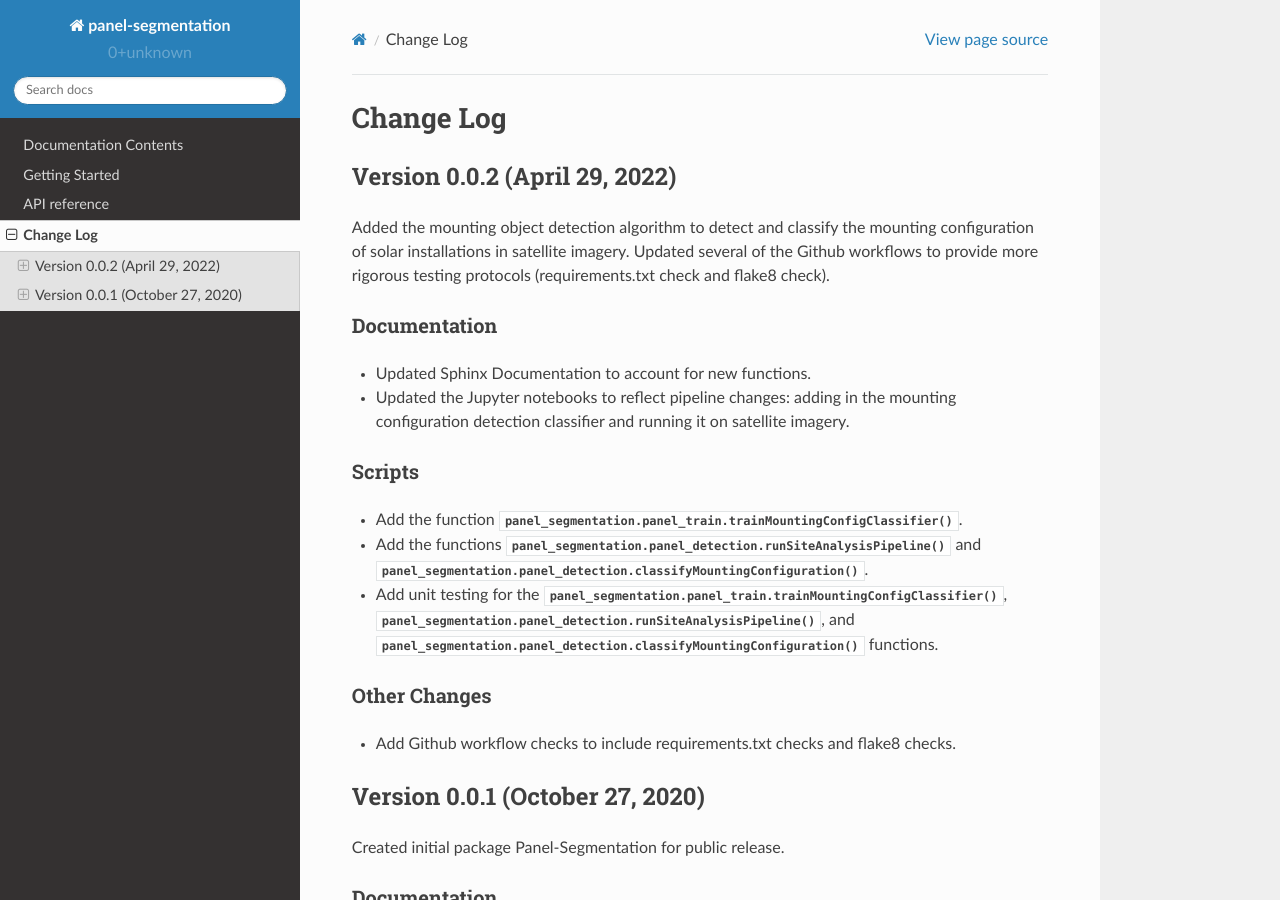
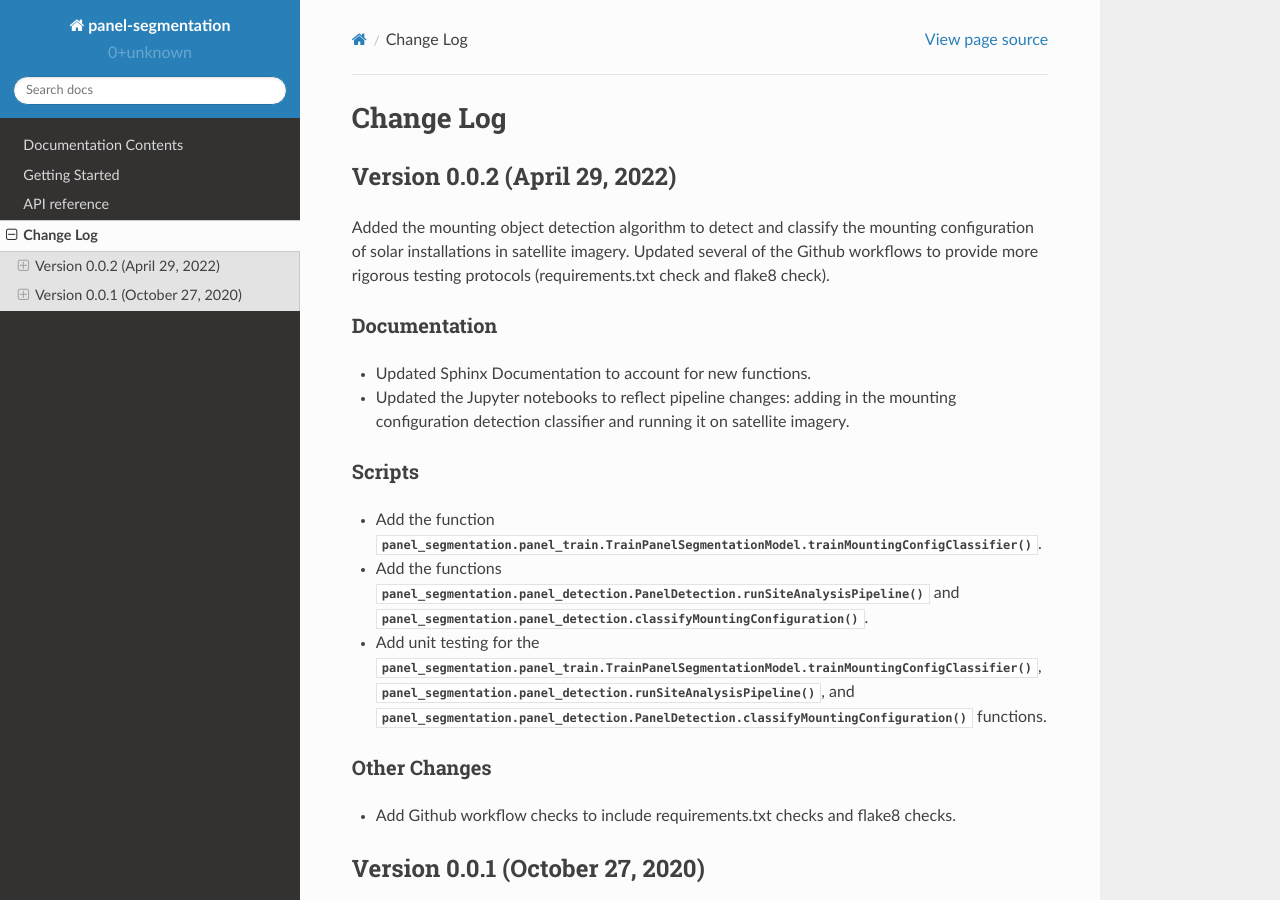
Before and after one commit to NREL/Panel-Segmentation, a Sphinx documentation site: the page built from sphinx/source/changelog.rst, in a window 1280 px wide and 900 px high. Built offline with Sphinx 7.4.7 and the Read the Docs theme 2.0.0, drawn with Linux system fonts in a browser that asks for light colours.

Commit message:
Made updates to RST docs based on @kanderso-nrel's recommendations.

```diff
--- a/setup.py
+++ b/setup.py
@@ -41,8 +41,7 @@ EXTRAS_REQUIRE = {
         'sphinx==3.2',
         'jinja2<3.1',
         'sphinx_rtd_theme==0.5.2',
-        'ipython',
-        'sphinx-gallery==0.8.1'
+        'ipython'
     ],
     'test': TESTS_REQUIRE
 }
--- a/sphinx/source/api.rst
+++ b/sphinx/source/api.rst
@@ -44,6 +44,6 @@ The following deep learning models are included in the Panel-Segmentation packag
 .. autosummary::
    :toctree: generated/
 
-   VGG16_classification_model.h5
-   VGG16Net_ConvTranpose_complete.h5
-   object_detection_model.pth
+   VGG16_classification_model.h5: This is the DL classifier model, which identifies if a solar array is detected in an image.
+   VGG16Net_ConvTranpose_complete.h5: This is the DL instance segmentation model, which identifies solar arrays in the image on a pixel-by-pixel basis.
+   object_detection_model.pth: This is the DL object detection model, which detects and classifies solar array mounting configuration.
--- a/sphinx/source/changelog.rst
+++ b/sphinx/source/changelog.rst
@@ -17,10 +17,10 @@ Documentation
 
 Scripts
 ~~~~~~~~~~~~~
-- Add the function :py:func:`panel_segmentation.panel_train.trainMountingConfigClassifier`.
-- Add the functions :py:func:`panel_segmentation.panel_detection.runSiteAnalysisPipeline` and :py:func:`panel_segmentation.panel_detection.classifyMountingConfiguration`.
-- Add unit testing for the :py:func:`panel_segmentation.panel_train.trainMountingConfigClassifier`, :py:func:`panel_segmentation.panel_detection.runSiteAnalysisPipeline`,
-  and :py:func:`panel_segmentation.panel_detection.classifyMountingConfiguration` functions.
+- Add the function :py:func:`panel_segmentation.panel_train.TrainPanelSegmentationModel.trainMountingConfigClassifier`.
+- Add the functions :py:func:`panel_segmentation.panel_detection.PanelDetection.runSiteAnalysisPipeline` and :py:func:`panel_segmentation.panel_detection.classifyMountingConfiguration`.
+- Add unit testing for the :py:func:`panel_segmentation.panel_train.TrainPanelSegmentationModel.trainMountingConfigClassifier`, :py:func:`panel_segmentation.panel_detection.runSiteAnalysisPipeline`,
+  and :py:func:`panel_segmentation.panel_detection.PanelDetection.classifyMountingConfiguration` functions.
 
 Other Changes
 ~~~~~~~~~~~~~
```
Also changed, not shown: 1 other file.
